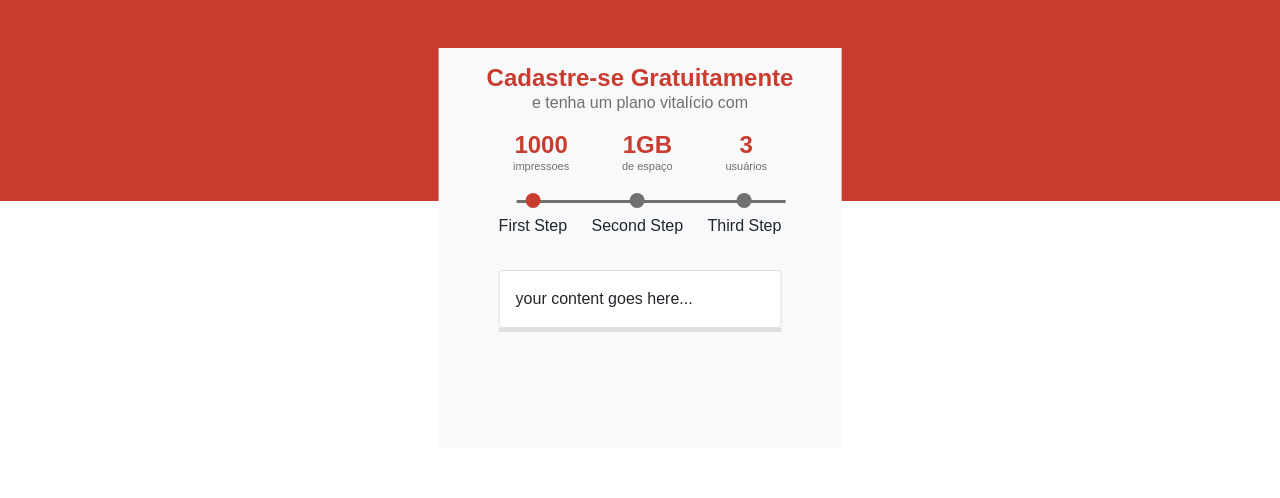
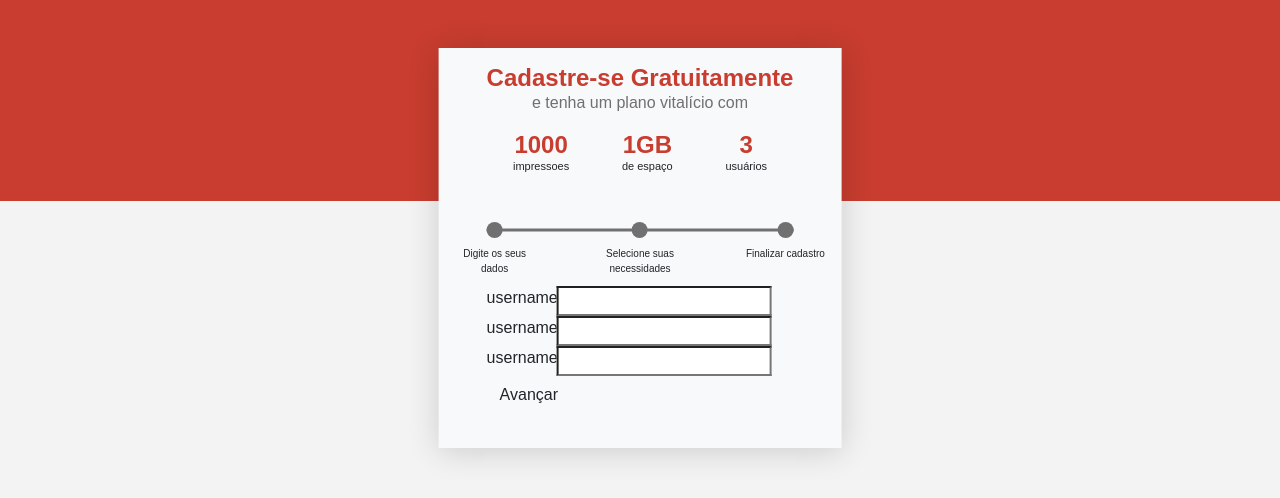
Before and after one commit to matheusOliv23/SignInForm, a website: page index1.html in a window 1280 px wide. Drawn offline with nearby package versions, Linux system fonts and the light colour scheme.

Commit message:
feat Progressbar

```diff
--- a/css/main.css
+++ b/css/main.css
@@ -1,52 +1,63 @@
-.steps {
-    display: flex;
-    justify-content: space-between;
-    align-items: center;
-    margin-bottom: 2rem;
+/*OBSERVAÇÕES SOBRE NOMES DAS CLASSES*
+
+Classes com '--' mudam a aparencia do elemento
+Exemplo: .bg--color-blue  mudará a cor do background
+
+
+*/
+:root{
+    --primary-color: #C83D2F;
+    --gray-color: #707070;
+    --background-light: #f3f3f3;
+}
+
+body{
+    background-color: var(--background-light);
+}
+
+.bg--primary-color{
+    background-color: var(--primary-color);
+}
+
+.text--primary-color{
+    color: var(--primary-color);
+}
+.text--gray-color{
+    color: var(--gray-color);
+}
+
+/* PROGRESS BAR */
+
+.progressbar{
+    margin-top: 2rem;
     position: relative;
 }
-.step-button {
-    width: 15px;
-    height: 15px;
+.progressbar::before{
+    content: '';
+    position: absolute;
+    top: 50%;
+    transform: translateY(-50%);
+    height: 3px;
+    width: 100%;
+    background-color: var(--gray-color);
+}
+
+.progress--step{
+    width: 1rem;
+    height: 1rem;
+    background-color: var(--gray-color);
     border-radius: 50%;
-    border: none;
-    background-color: #707070;
-    transition: .4s;
+    display: flex;
+    justify-content: center;
+    align-items: center;
+
 }
-.step-button[aria-expanded="true"] {
-    width: 15px;
-    height: 15px;
-    background-color: #C83D2F;
-    color: #fff;
-}
-.done {
-    background-color: #C83D2F;
-    color: #fff;
-}
-.step-item {
-    z-index: 10;
+
+.progress--step::after{
+    content: attr(data-title);
+    position: absolute;
+    top: calc(100% + 0.5rem);
+    font-size: 0.625rem;
+    width: 80px;
     text-align: center;
 }
-#progress {
-  -webkit-appearance:none;
-    position: absolute;
-    width: 95%;
-    z-index: 5;
-    height: 10px;
-    margin-left: 18px;
-    margin-bottom: 18px;
-
-}
-/* to customize progress bar */
-#progress::-webkit-progress-value {
-    background-color: #C83D2F;
-    transition: .5s ease;
-    height: 3px;
-
-}
-#progress::-webkit-progress-bar {
-    background-color: #707070;
-    height: 3px;
-
-
-}
--- a/index1.html
+++ b/index1.html
@@ -17,12 +17,13 @@
 
   <body style="font-family: Arial, Helvetica, sans-serif;">
 
-   <div class="position-relative max-w-100" style="background-color: #C83D2F; height: 12.5625rem"></div>
+   <div class="position-relative max-w-100 bg--primary-color" style=" height: 12.5625rem"></div>
 
-   <main class="px-5 py-3 w-90 h-50 bg-light position-absolute top-0 mt-5 start-50 translate-middle-x" style="margin: 0 auto;">
+   <main class="px-5 py-3 w-90 h-50 bg-light position-absolute top-0 mt-5 start-50 translate-middle-x" style="margin: 0 auto; background-color: #f9f9f9;box-shadow: 0px 3px 30px #00000029;">
 
-    <section id="1">
-        <h2 class="text-center fw-bold" style="color:#C83D2F; font-size: 24px">Cadastre-se Gratuitamente</h2>
+   <section id="1">
+
+        <h2 class="text-center fw-bold text--primary-color" style="font-size: 24px">Cadastre-se Gratuitamente</h2>
         <p class="text-center " style="color: #707070; margin-top: -10px;">
           e tenha um plano vitalício com
         </p>
@@ -30,92 +31,56 @@
         <div class="d-flex justify-content-around align-items-center">
 
           <div class="text-center">
-            <h4 class="fw-bold" style="color: #C83D2F;">1000</h4>
-            <p style="margin-top: -10px; font-size: 11px; color: #707070;">impressoes</p>
+            <h4 class="fw-bold text--primary-color">1000</h4>
+            <p class="text-gray-color" style="margin-top: -10px; font-size: 11px;">impressoes</p>
           </div>
 
           <div class="text-center">
-            <h4 class="fw-bold" style="color: #C83D2F;">1GB</h4>
-            <p style="margin-top: -10px; font-size: 11px; color: #707070;">de espaço</p>
+            <h4 class="fw-bold text--primary-color" >1GB</h4>
+            <p class="text-gray-color" style="margin-top: -10px; font-size: 11px;">de espaço</p>
           </div>
 
           <div class="text-center">
-            <h4 class="fw-bold" style="color: #C83D2F;">3</h4>
-            <p style="margin-top: -10px; font-size: 11px; color: #707070;">usuários</p>
+            <h4 class="fw-bold text--primary-color" >3</h4>
+            <p class="text-gray-color" style="margin-top: -10px; font-size: 11px;">usuários</p>
           </div>
         </div>
     </section>
 
+    <div class="d-flex justify-content-between progressbar">
+        <div class="progress--step" data-title="Digite os seus dados">
 
-    <section id="stepper-container">
+        </div>
+        <div class="progress--step " data-title="Selecione suas necessidades"></div>
+        <div class="progress--step" data-title="Finalizar cadastro"></div>
+    </div>
 
-        <div class="container">
-          <div class="accordion" id="accordionExample">
-          <div class="steps">
-              <progress id="progress" value=0 max=100 ></progress>
-              <div class="step-item">
-                  <button class="step-button text-center" type="button" data-bs-toggle="collapse"
-                      data-bs-target="#collapseOne" aria-expanded="true" aria-controls="collapseOne">
 
-                  </button>
-                  <div class="step-title">
-                      First Step
-                  </div>
-              </div>
-              <div class="step-item">
-                  <button class="step-button text-center collapsed" type="button" data-bs-toggle="collapse"
-                      data-bs-target="#collapseTwo" aria-expanded="false" aria-controls="collapseTwo">
 
-                  </button>
-                  <div class="step-title">
-                      Second Step
-                  </div>
-              </div>
-              <div class="step-item">
-                  <button class="step-button text-center collapsed" type="button" data-bs-toggle="collapse"
-                      data-bs-target="#collapseThree" aria-expanded="false" aria-controls="collapseThree">
 
-                  </button>
-                  <div class="step-title">
-                      Third Step
-                  </div>
-              </div>
+    <section class="mt-5">
+
+      <form action="" class="form">
+        <div class="form-step form-step-active">
+          <div class="input-group">
+            <label for="username">username</label>
+            <input type="text" name="username" id="username">
           </div>
+          <div class="input-group">
+            <label for="username">username</label>
+            <input type="text" name="username" id="username">
+          </div>
+           <div class="input-group">
+            <label for="username">username</label>
+            <input type="text" name="username" id="username">
+          </div>
+          <div class="">
+            <a href="" class="btn btn-next">Avançar</a>
+          </div>
+        </div>
+      </form>
 
-          <div class="card">
-              <div  id="headingOne">
-              </div>
 
-              <div id="collapseOne" class="collapse show" aria-labelledby="headingOne"
-                  data-bs-parent="#accordionExample">
-                  <div class="card-body">
-                    your content goes here...
-                  </div>
-              </div>
-          </div>
-          <div class="card">
-              <div  id="headingTwo">
-
-              </div>
-              <div id="collapseTwo" class="collapse" aria-labelledby="headingTwo" data-bs-parent="#accordionExample">
-                  <div class="card-body">
-                      your content goes here...
-                  </div>
-              </div>
-          </div>
-          <div class="card">
-              <div  id="headingThree">
-
-              </div>
-              <div id="collapseThree" class="collapse" aria-labelledby="headingThree"
-                  data-bs-parent="#accordionExample">
-                  <div class="card-body">
-                      your content goes here...
-                  </div>
-              </div>
-          </div>
-          </div>
-          </div>
 
     </section>
 
@@ -124,6 +89,10 @@
 
 
    </main>
-
+    <script src="/build/constrast-bootstrap-pro/js/cdb.js"></script>
+    <script>
+        const stepper = document.querySelector('#stepper');
+        new CDB.Stepper(stepper);
+    </script>
   </body>
 </html>
```
